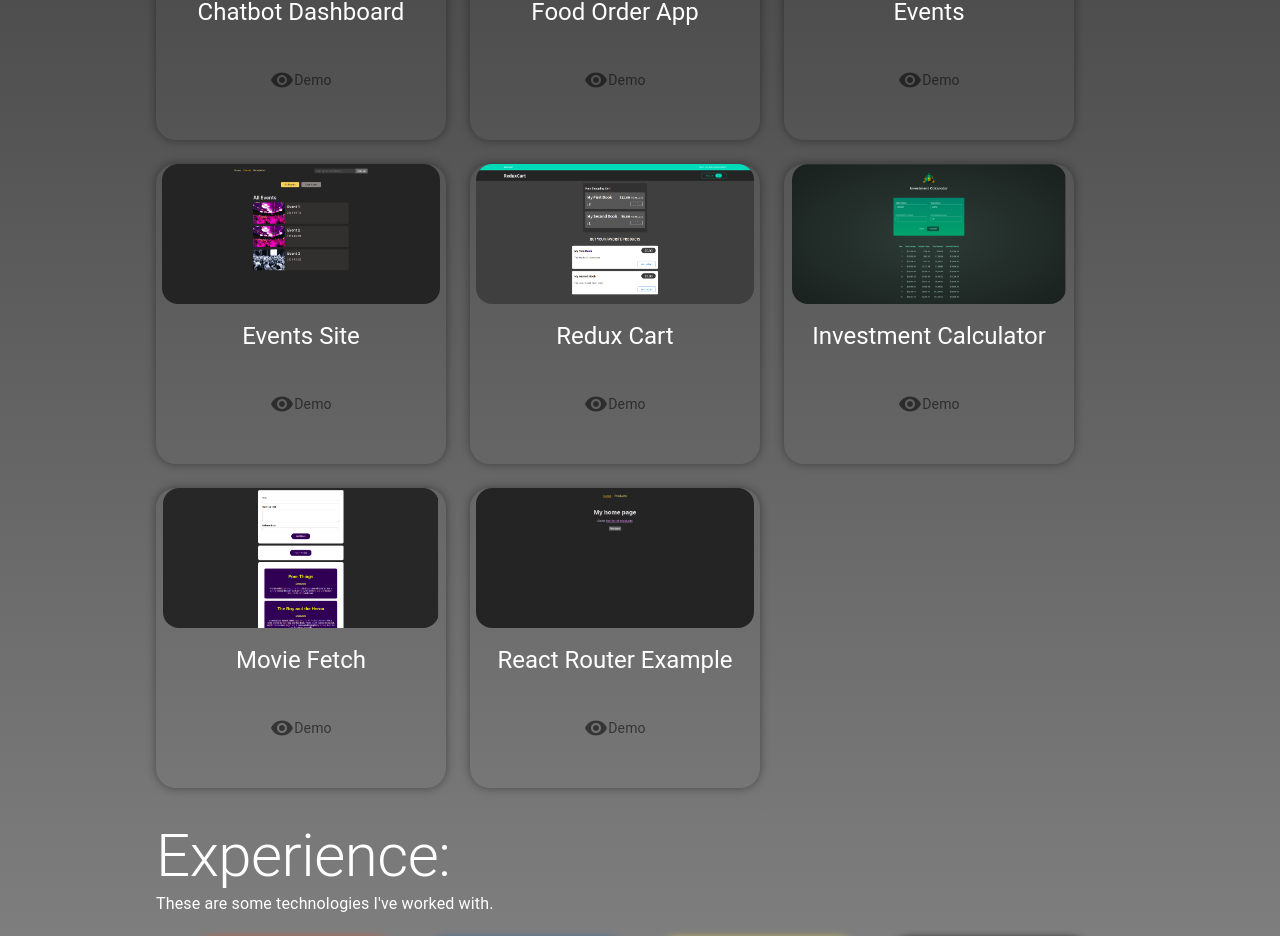
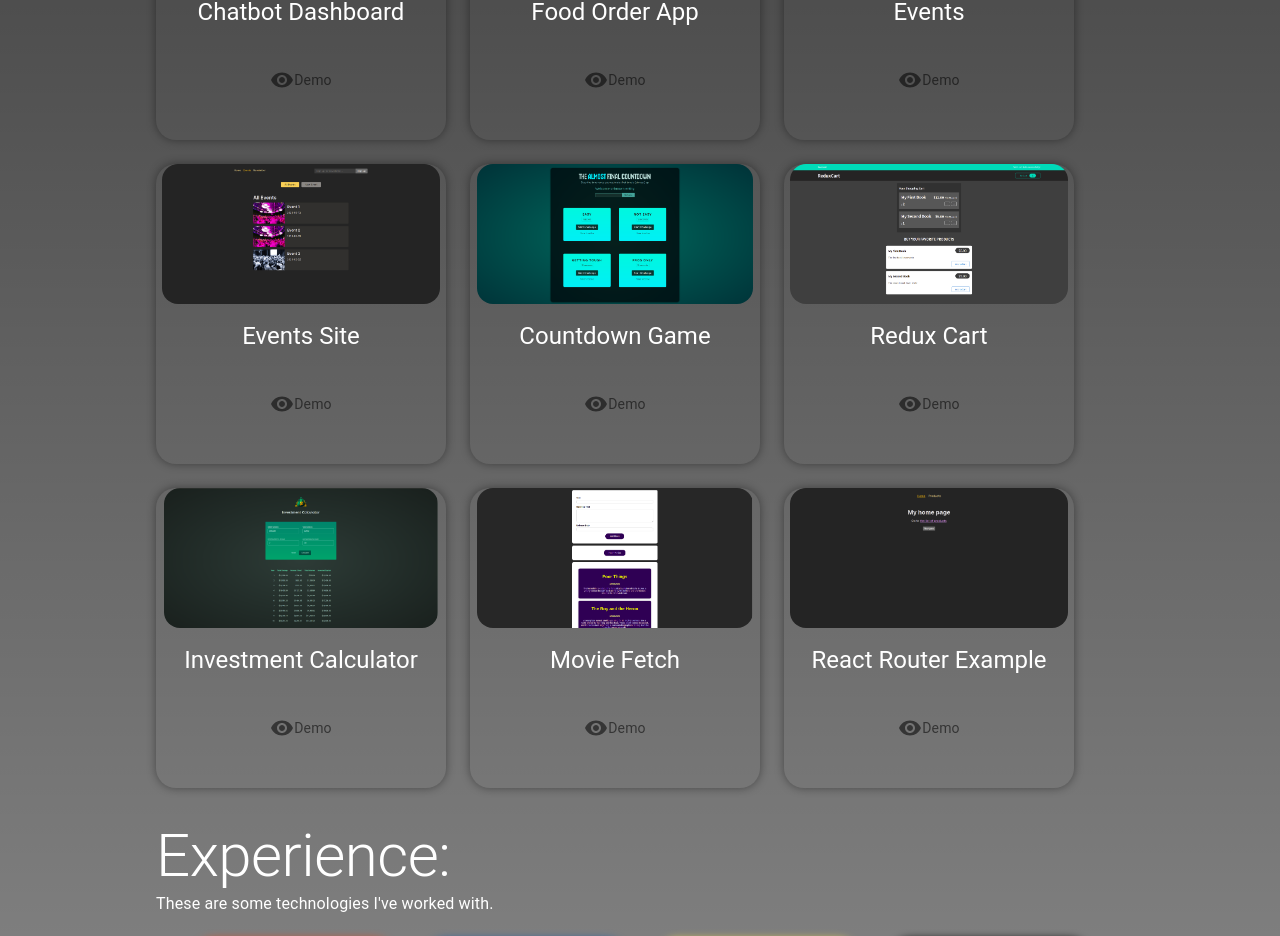
Before and after one commit to grdelgado96/portfolio_2023, a React (Create React App) app: page / in a window 1280 px wide. Shown: the part 1514-2450 px from the top of the page. Built offline with nearby package versions, Linux system fonts and the light colour scheme.

Commit message:
countdown game project added

```diff
--- a/src/components/Portfolio.js
+++ b/src/components/Portfolio.js
@@ -6,7 +6,6 @@ import Typography from "@mui/material/Typography";
 import { CardActions, Grid, IconButton } from "@mui/material";
 import Genia from "../assets/Projects/GENIA.png";
 import VisibilityIcon from "@mui/icons-material/Visibility";
-//import CodeIcon from "@mui/icons-material/Code";
 import FoodOrder from "../assets/Projects/FoodOrder.png";
 import ReduxCart from "../assets/Projects/ReduxCart.png";
 import Calculator from "../assets/Projects/InvestmentCalculator.png";
@@ -14,6 +13,7 @@ import Moviefetch from "../assets/Projects/MovieFetch.png";
 import ReactRouter from "../assets/Projects/ReactRouter.png";
 import Events from "../assets/Projects/Events.png";
 import EventSite from "../assets/Projects/EventSite.png";
+import CountdownGame from "../assets/Projects/CountdownGame.png";
 const projects = [
   {
     name: "Chatbot Dashboard",
@@ -34,6 +34,11 @@ const projects = [
     name: "Events Site",
     image: EventSite,
     link: "https://events-site-react.netlify.app",
+  },
+  {
+    name: "Countdown Game",
+    image: CountdownGame,
+    link: "https://countdown-game-react.netlify.app",
   },
   {
     name: "Redux Cart",
```
Also changed, not shown: src/assets/Projects/CountdownGame.png (added), src/assets/Roronoa Zoro with swords   One Piece HD desktop wallpaper.jpg (deleted).
